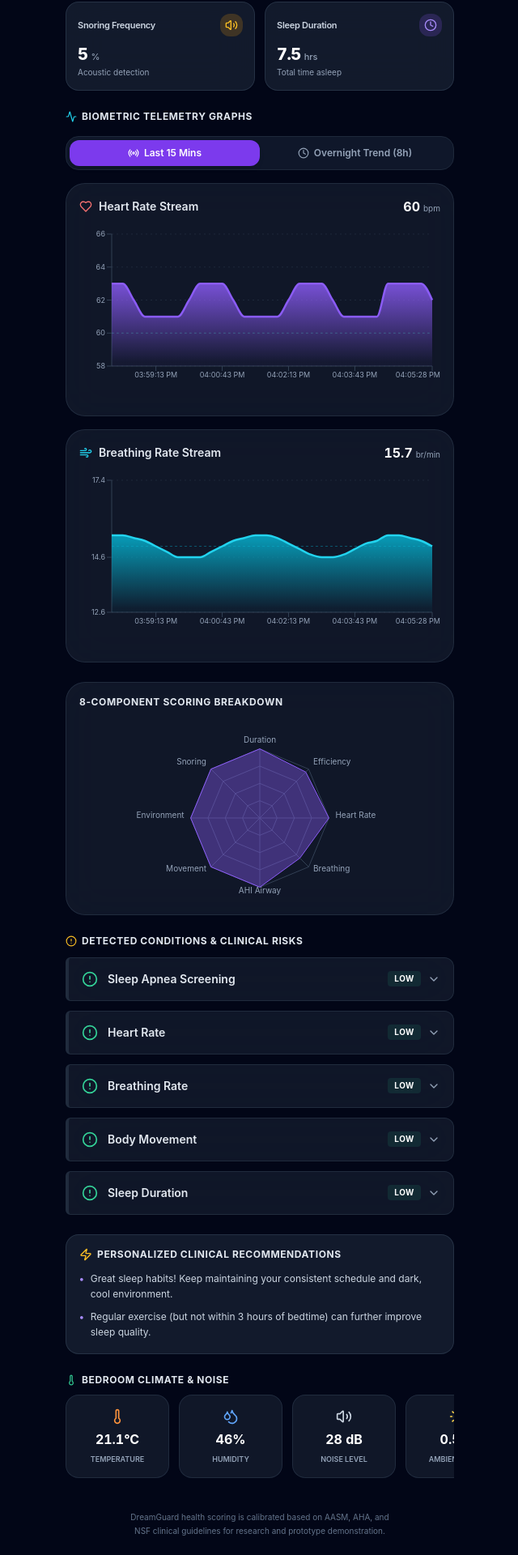
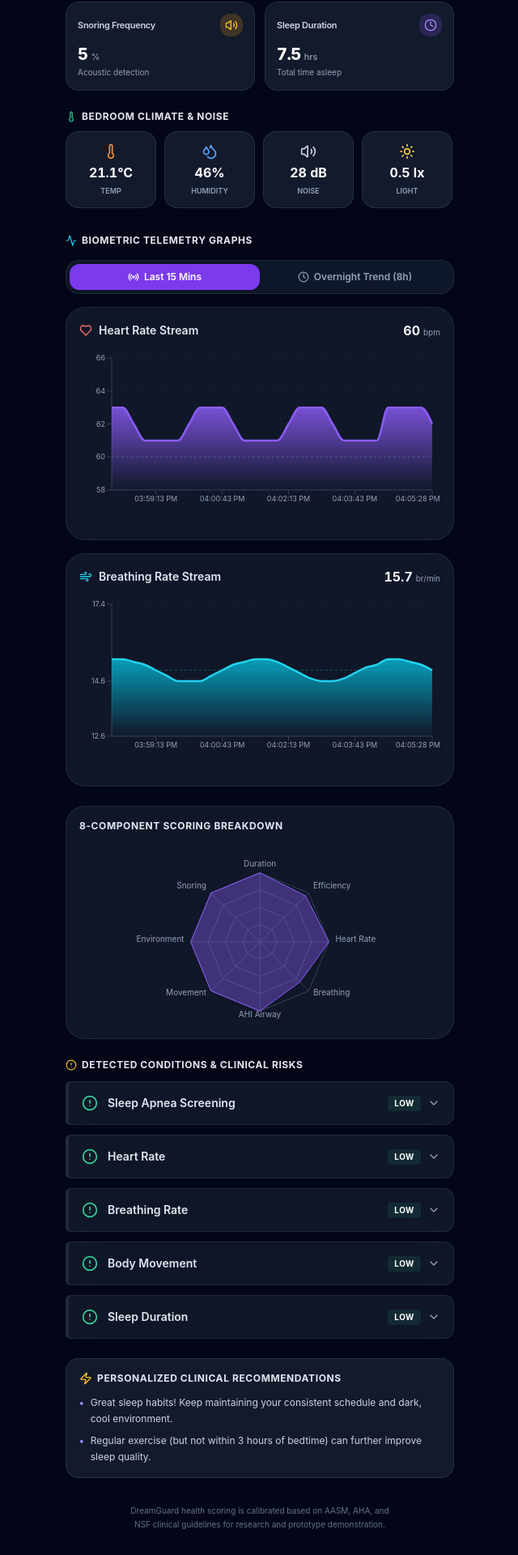
Before and after one commit to MonGZAZA/contactless-sleep-monitor-gui, a React (Vite) app: page /dashboard in a window 1280 px wide. Shown: the part 886-2806 px from the top of the page at 81% size, without its empty margins (319-959 px from the left). Built offline with nearby package versions, Linux system fonts and the light colour scheme.

Commit message:
Move Bedroom Climate & Noise up alongside core monitoring metrics on Dashboard

```diff
--- a/src/pages/Dashboard.jsx
+++ b/src/pages/Dashboard.jsx
@@ -216,6 +216,39 @@ export default function Dashboard() {
         </div>
       </section>
 
+      {/* Bedroom Climate & Environment (Moved Up to Core Monitoring) */}
+      <section>
+        <h3 className="text-xs font-bold text-slate-200 uppercase tracking-wider mb-2.5 flex items-center gap-1.5">
+          <Thermometer className="w-3.5 h-3.5 text-emerald-400" />
+          Bedroom Climate & Noise
+        </h3>
+        <div
+          className="flex gap-2.5 overflow-x-auto pb-2 scrollbar-hide touch-pan-x overscroll-x-contain select-none"
+          style={{ WebkitOverflowScrolling: 'touch' }}
+        >
+          <div className="flex-shrink-0 bg-slate-800/60 border border-slate-700/60 rounded-2xl p-3.5 w-28 flex flex-col items-center justify-center gap-1">
+            <Thermometer className="w-5 h-5 text-orange-400" />
+            <span className="text-base font-bold text-white tabular-nums">{liveParams.roomTemp}°C</span>
+            <span className="text-[9px] text-slate-400 uppercase font-semibold">Temp</span>
+          </div>
+          <div className="flex-shrink-0 bg-slate-800/60 border border-slate-700/60 rounded-2xl p-3.5 w-28 flex flex-col items-center justify-center gap-1">
+            <Droplets className="w-5 h-5 text-blue-400" />
+            <span className="text-base font-bold text-white tabular-nums">{liveParams.roomHumidity}%</span>
+            <span className="text-[9px] text-slate-400 uppercase font-semibold">Humidity</span>
+          </div>
+          <div className="flex-shrink-0 bg-slate-800/60 border border-slate-700/60 rounded-2xl p-3.5 w-28 flex flex-col items-center justify-center gap-1">
+            <Volume2 className="w-5 h-5 text-slate-300" />
+            <span className="text-base font-bold text-white tabular-nums">{liveParams.ambientNoise} dB</span>
+            <span className="text-[9px] text-slate-400 uppercase font-semibold">Noise</span>
+          </div>
+          <div className="flex-shrink-0 bg-slate-800/60 border border-slate-700/60 rounded-2xl p-3.5 w-28 flex flex-col items-center justify-center gap-1">
+            <Sun className="w-5 h-5 text-amber-300" />
+            <span className="text-base font-bold text-white tabular-nums">{liveParams.ambientLight} lx</span>
+            <span className="text-[9px] text-slate-400 uppercase font-semibold">Light</span>
+          </div>
+        </div>
+      </section>
+
       {/* Charts Section with Mode Switcher */}
       <section className="space-y-4">
         <div className="flex items-center justify-between">
@@ -416,39 +449,6 @@ export default function Dashboard() {
         </section>
       )}
 
-      {/* Room Environment Summary */}
-      <section>
-        <h3 className="text-xs font-bold text-slate-200 uppercase tracking-wider mb-2.5 flex items-center gap-1.5">
-          <Thermometer className="w-3.5 h-3.5 text-emerald-400" />
-          Bedroom Climate & Noise
-        </h3>
-        <div
-          className="flex gap-3 overflow-x-auto pb-2 scrollbar-hide touch-pan-x overscroll-x-contain select-none"
-          style={{ WebkitOverflowScrolling: 'touch' }}
-        >
-          <div className="flex-shrink-0 bg-slate-800/50 border border-slate-700/50 rounded-2xl p-4 w-32 flex flex-col items-center justify-center gap-1.5">
-            <Thermometer className="w-5 h-5 text-orange-400" />
-            <span className="text-base font-bold text-white tabular-nums">{liveParams.roomTemp}°C</span>
-            <span className="text-[9px] text-slate-400 uppercase font-semibold">Temperature</span>
-          </div>
-          <div className="flex-shrink-0 bg-slate-800/50 border border-slate-700/50 rounded-2xl p-4 w-32 flex flex-col items-center justify-center gap-1.5">
-            <Droplets className="w-5 h-5 text-blue-400" />
-            <span className="text-base font-bold text-white tabular-nums">{liveParams.roomHumidity}%</span>
-            <span className="text-[9px] text-slate-400 uppercase font-semibold">Humidity</span>
-          </div>
-          <div className="flex-shrink-0 bg-slate-800/50 border border-slate-700/50 rounded-2xl p-4 w-32 flex flex-col items-center justify-center gap-1.5">
-            <Volume2 className="w-5 h-5 text-slate-300" />
-            <span className="text-base font-bold text-white tabular-nums">{liveParams.ambientNoise} dB</span>
-            <span className="text-[9px] text-slate-400 uppercase font-semibold">Noise Level</span>
-          </div>
-          <div className="flex-shrink-0 bg-slate-800/50 border border-slate-700/50 rounded-2xl p-4 w-32 flex flex-col items-center justify-center gap-1.5">
-            <Sun className="w-5 h-5 text-amber-300" />
-            <span className="text-base font-bold text-white tabular-nums">{liveParams.ambientLight} lx</span>
-            <span className="text-[9px] text-slate-400 uppercase font-semibold">Ambient Light</span>
-          </div>
-        </div>
-      </section>
-
       {/* Clinical Disclaimer */}
       <div className="text-center pt-2">
         <p className="text-[10px] text-slate-500 max-w-xs mx-auto leading-relaxed">
```
